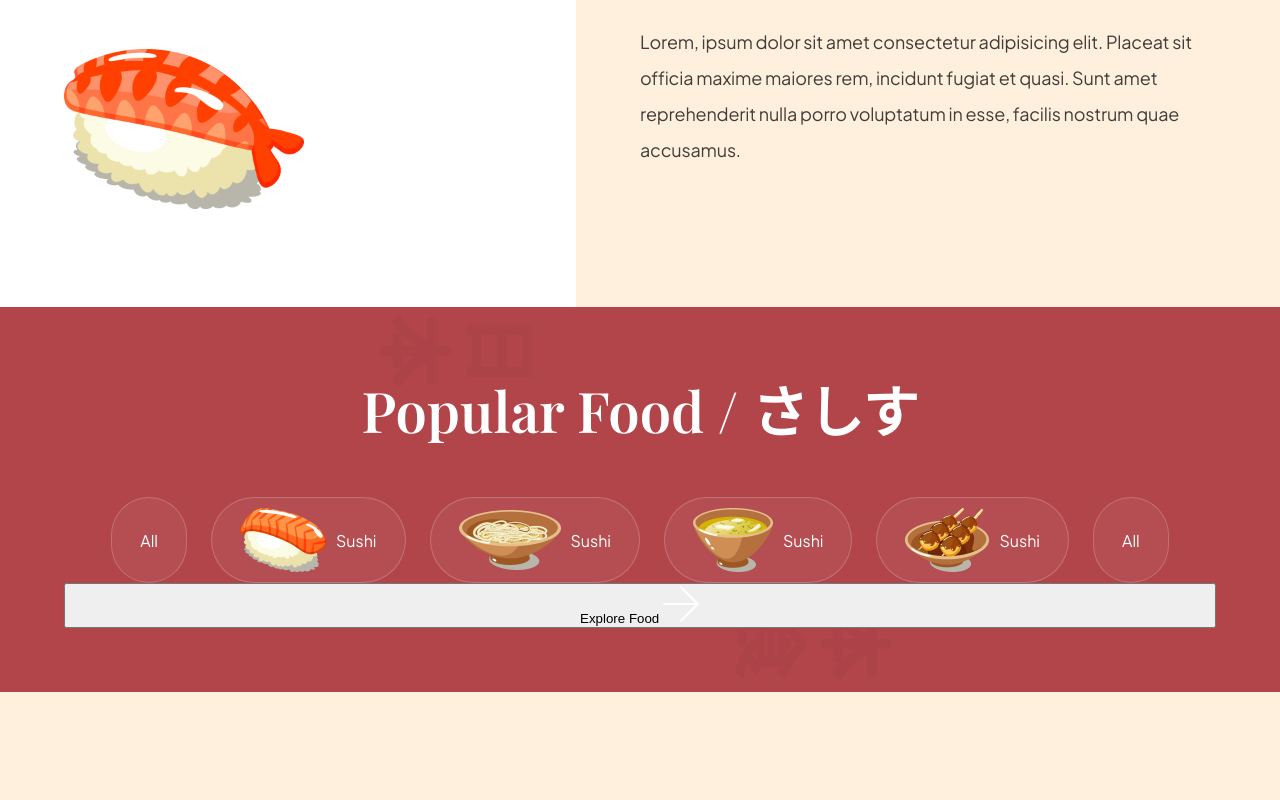
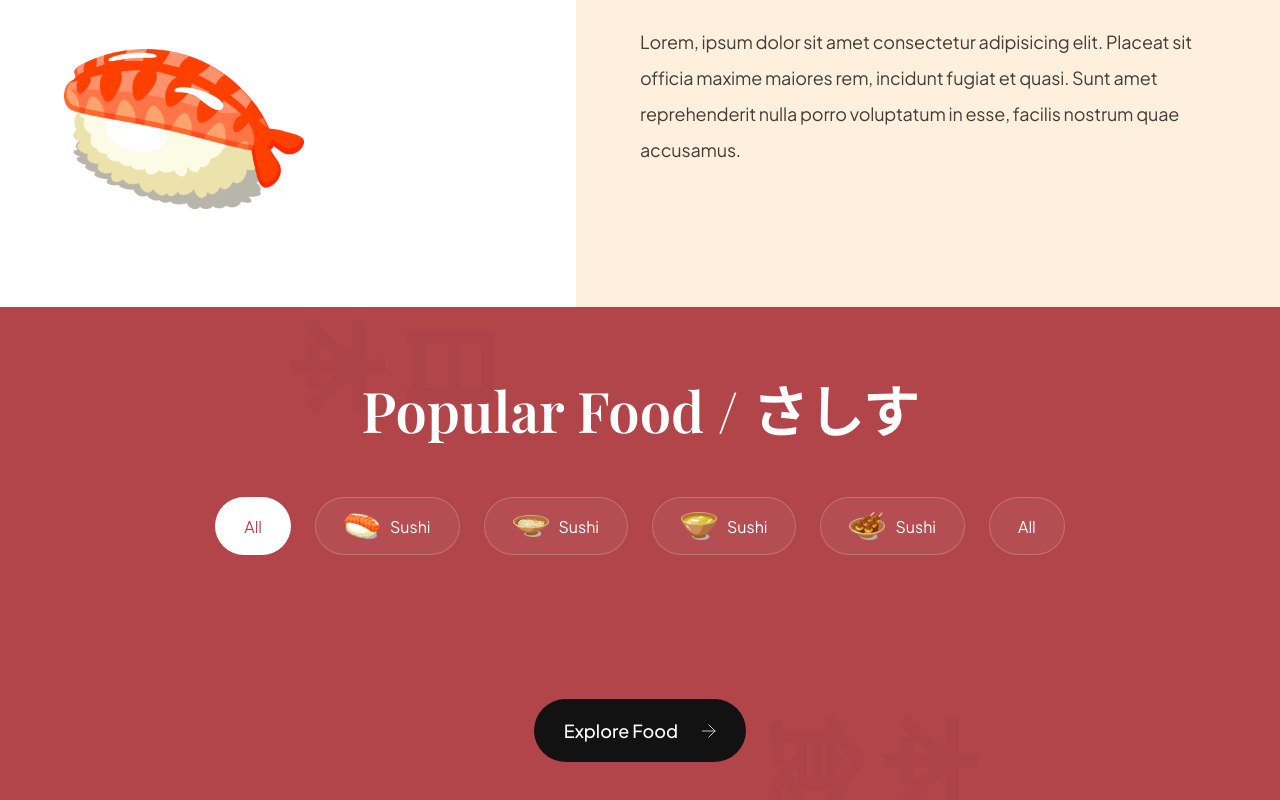
Before and after one commit to FFSediq/Project-Sushi, a website built with Vite: page public/index.html in a window 1280 px wide. Shown: the part 1211-2011 px from the top of the page. Before the commit the page ends 1903 px from the top, so only its background shows below. Built offline with nearby package versions, Linux system fonts and the light colour scheme; files whose address does not match are found by name.

Commit message:
Updated popular.css button and catalogue

```diff
--- a/public/css/popular.css
+++ b/public/css/popular.css
@@ -49,3 +49,56 @@
     color: #fff;
     cursor: pointer;
 }
+
+.popular-foods__filter-btn img{
+    width: 36px;
+    height: 36px;
+    object-fit: contain;
+}
+
+.popular-foods__filter-btn.active{
+    background: #fff;
+    color: var(--primary-color);
+}
+
+.popular-foods__filter-btn:hover {
+    background: #fff;
+    color: var(--primary-color);
+    transition: ease-in-out 1s;
+}
+
+.popular-foods__catalogue{
+    margin-top: 64px;
+    display: flex;
+    justify-content: center;
+    align-items: flex-end;
+    flex-wrap: wrap;
+
+    gap: 56px;
+}
+
+.popular-foods__button{
+    width: fit-content;
+
+    padding: 20px 30px;
+    margin: 80px auto 0;
+
+    font-weight: 500;
+    font-size: 18px;
+    line-height: 23px;
+    font-family: var(--plus-jakarta-sans);
+    color: #fff;
+    border: none;
+    outline: none;
+    background: var(--secondary-color);
+    border-radius: 64px;
+    cursor: pointer;
+}
+
+.popular-foods__button img{
+    width: 14px;
+    height: 14px;
+    object-fit: contain;
+
+    margin-left: 21px;
+}
```
